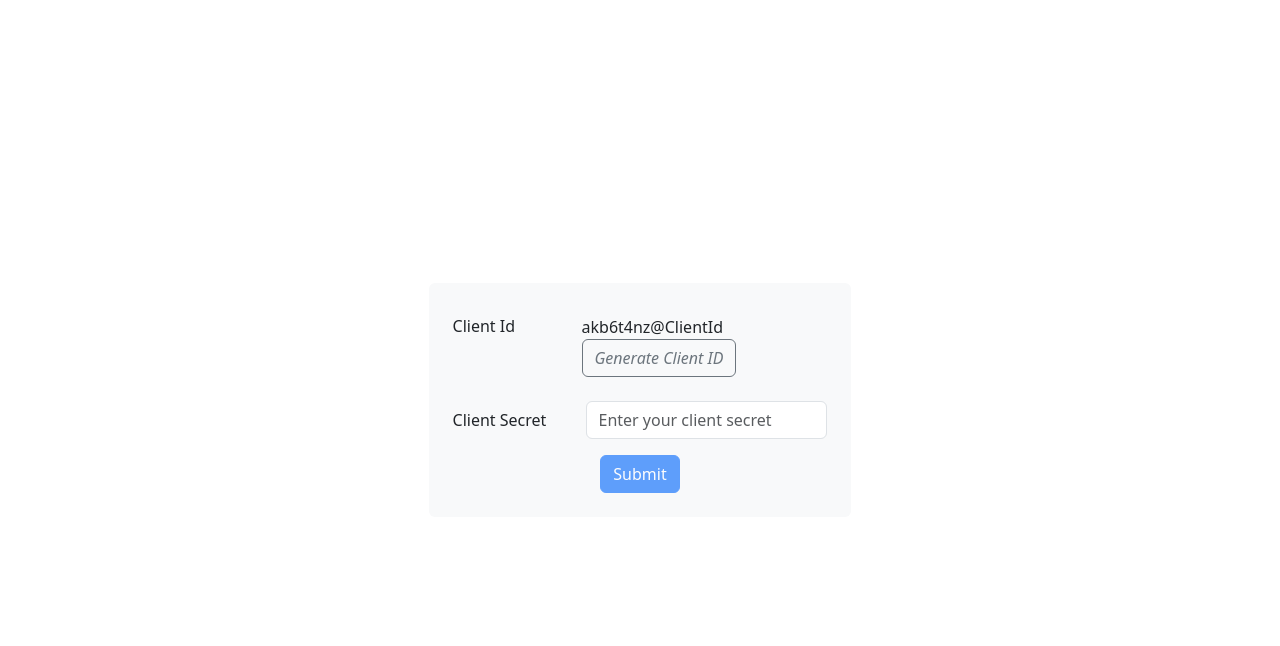
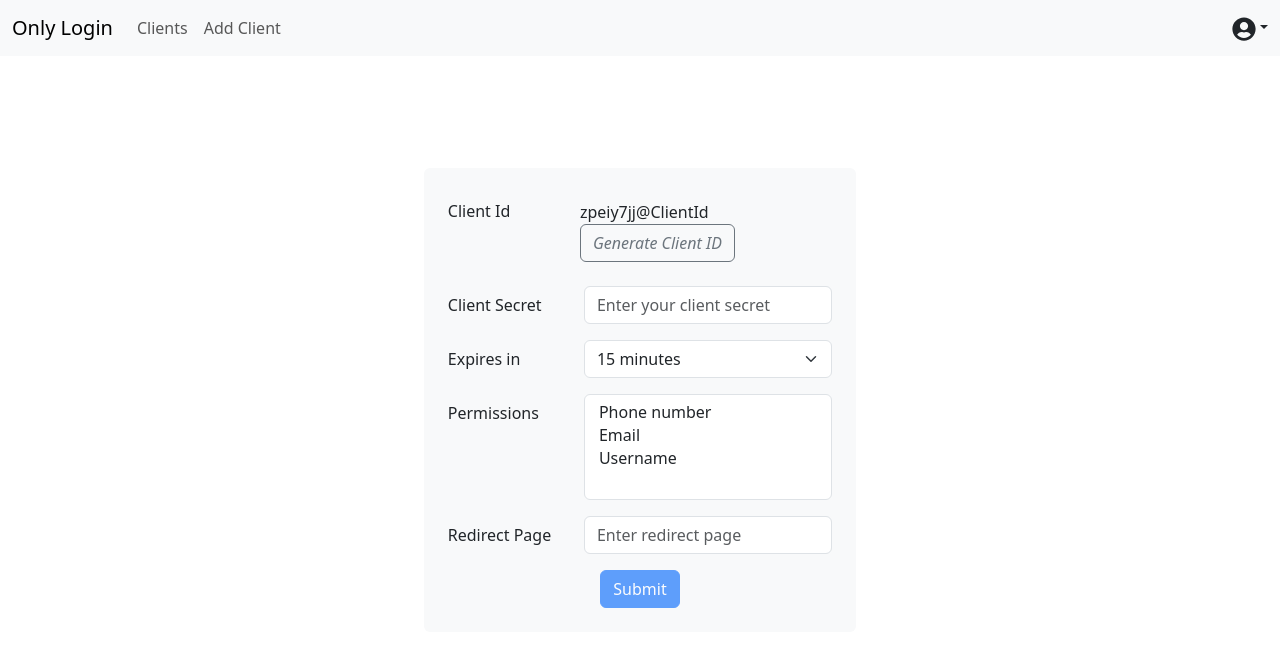
Before and after one commit to viragjain503/Single-Sign-On-Frontend, a Next.js app: page /clientdetails in a window 1280 px wide. Shown: the top 646 px of the page. Built offline with nearby package versions, Linux system fonts and the light colour scheme; sample sign-in values are in the browser's storage.

Commit message:
Navbar, email based clientdetails return, delete button for client

```diff
--- a/components/ClientDetails.js
+++ b/components/ClientDetails.js
@@ -5,9 +5,12 @@ import Container from 'react-bootstrap/Container';
 import Row from 'react-bootstrap/Row';
 import Col from 'react-bootstrap/Col';
 import BasicExample from './Form';
+import MyNavbar from '../components/MyNavbar';
 
 function ClientDetails() {
   return (
+    <>
+    <MyNavbar/>
     <div style={{ display: 'flex', justifyContent: 'center', alignItems: 'center', minHeight: '100vh' }}>
       <Container className="d-flex align-items-center justify-content-center">
         <Row>
@@ -17,6 +20,8 @@ function ClientDetails() {
         </Row>
       </Container>
     </div>
+    </>
+
   );
 }
 
--- a/components/Form.js
+++ b/components/Form.js
@@ -9,6 +9,9 @@ function EnhancedExample() {
   const [clientId, setClientId] = useState("-----------");
   const [clientSecret, setClientSecret] = useState("");
   const [validClientSecret, setValidClientSecret] = useState(true);
+  const [expiresIn, setExpiresIn] = useState("15m");
+  const [permissions, setPermissions] = useState([]);
+  const [redirectPage, setRedirectPage] = useState("");
   const [isFormValid, setIsFormValid] = useState(false);
 
   const generateClientId = () => {
@@ -20,16 +23,50 @@ function EnhancedExample() {
     const newClientSecret = event.target.value;
     setClientSecret(newClientSecret);
 
-    if (newClientSecret.length >= 8 &&
-        /^[a-zA-Z0-9@#$!-]+$/.test(newClientSecret) &&
-        /[!@#$]/.test(newClientSecret)) {
+    if (
+      newClientSecret.length >= 8 &&
+      /^[a-zA-Z0-9@#$!-]+$/.test(newClientSecret) &&
+      /[!@#$]/.test(newClientSecret)
+    ) {
       setValidClientSecret(true);
+    } else {
+      setValidClientSecret(false);
+    }
+  };
+
+  const handleExpiresInChange = (event) => {
+    setExpiresIn(event.target.value);
+  };
+
+  const handlePermissionsChange = (event) => {
+    const selectedPermissions = Array.from(
+      event.target.selectedOptions,
+      (option) => option.value
+    );
+    setPermissions(selectedPermissions);
+  };
+
+  const handleRedirectPageChange = (event) => {
+    setRedirectPage(event.target.value);
+  };
+
+  useEffect(() => {
+    generateClientId();
+  }, []);
+
+  useEffect(() => {
+    if (
+      clientSecret &&
+      validClientSecret &&
+      expiresIn &&
+      permissions.length > 0 &&
+      redirectPage
+    ) {
       setIsFormValid(true);
     } else {
-      setValidClientSecret(false);
       setIsFormValid(false);
     }
-  };
+  }, [clientSecret, validClientSecret, expiresIn, permissions, redirectPage]);
 
   const handleSubmit = async (event) => {
     event.preventDefault(); // Prevent default form submission
@@ -38,6 +75,10 @@ function EnhancedExample() {
     const formData = {
       clientId: clientId,
       clientSecret: clientSecret,
+      expiresIn: expiresIn,
+      permissions: permissions,
+      redirectPage: redirectPage,
+      email: localStorage.getItem("Email")
     };
 
     try {
@@ -45,6 +86,7 @@ function EnhancedExample() {
         method: "POST",
         headers: {
           "Content-Type": "application/json",
+          "token": localStorage.getItem("jwtToken")
         },
         body: JSON.stringify(formData),
       });
@@ -99,7 +141,55 @@ function EnhancedExample() {
           </Form.Control.Feedback>
         </Col>
       </Form.Group>
+{/* Expires In */}
+<Form.Group as={Row} className="mb-3" controlId="expiresIn">
+        <Form.Label column sm="4">
+          Expires in
+        </Form.Label>
+        <Col sm="8">
+          <Form.Select
+            value={expiresIn}
+            onChange={handleExpiresInChange}
+          >
+            <option value="15m">15 minutes</option>
+            <option value="30m">30 minutes</option>
+            <option value="60m">60 minutes</option>
+          </Form.Select>
+        </Col>
+      </Form.Group>
 
+      {/* Permissions */}
+      <Form.Group as={Row} className="mb-3" controlId="permissions">
+        <Form.Label column sm="4">
+          Permissions
+        </Form.Label>
+        <Col sm="8">
+          <Form.Select
+            multiple
+            value={permissions}
+            onChange={handlePermissionsChange}
+          >
+            <option value="Phone">Phone number</option>
+            <option value="Email">Email</option>
+            <option value="Username">Username</option>
+          </Form.Select>
+        </Col>
+      </Form.Group>
+
+      {/* Redirect Page */}
+      <Form.Group as={Row} className="mb-3" controlId="redirectPage">
+        <Form.Label column sm="4">
+          Redirect Page
+        </Form.Label>
+        <Col sm="8">
+          <Form.Control
+            type="text"
+            placeholder="Enter redirect page"
+            value={redirectPage}
+            onChange={handleRedirectPageChange}
+          />
+        </Col>
+      </Form.Group>
       <div className="text-center">
         <Button variant="primary" type="submit" disabled={!isFormValid}>
           Submit
--- /dev/null
+++ b/components/MyNavbar.js
@@ -0,0 +1,58 @@
+import React from 'react';
+import Navbar from 'react-bootstrap/Navbar';
+import Container from 'react-bootstrap/Container';
+import Nav from 'react-bootstrap/Nav';
+import NavDropdown from 'react-bootstrap/NavDropdown';
+import Button from 'react-bootstrap/Button';
+import { FaUserCircle } from 'react-icons/fa'; // Import the icon for the round profile button
+import { useRouter } from "next/router";
+
+function NavScrollExample() {
+
+  const router = useRouter();
+
+  // Function to handle logout
+  const handleLogout = () => {
+    // Implement your logout logic here
+    localStorage.clear();
+    router.push("/login");
+  };
+
+  return (
+    <Navbar expand="lg" className="bg-body-tertiary" fixed="top">
+    <Container fluid>
+      <Navbar.Brand href="#">Only Login</Navbar.Brand>
+      <Navbar.Toggle aria-controls="navbarScroll" />
+      <Navbar.Collapse id="navbarScroll">
+        <Nav className="me-auto my-2 my-lg-0" style={{ maxHeight: '100px' }} navbarScroll>
+          <Nav.Link href="/clients">Clients</Nav.Link>
+          <Nav.Link href="/clientdetails">Add Client</Nav.Link>
+          {/* <NavDropdown title="Link" id="navbarScrollingDropdown">
+            <NavDropdown.Item href="#action3">Action</NavDropdown.Item>
+            <NavDropdown.Item href="#action4">Another action</NavDropdown.Item>
+            <NavDropdown.Divider />
+            <NavDropdown.Item href="#action5">Something else here</NavDropdown.Item>
+          </NavDropdown>
+          <Nav.Link href="#" disabled>
+            Link
+          </Nav.Link> */}
+        </Nav>
+        <div className="d-flex align-items-center">
+          {/* Round Profile Button with Dropdown */}
+          <NavDropdown
+            align="end"
+            title={<FaUserCircle size={24} />}
+            id="profile-dropdown"
+          >
+            <NavDropdown.Item href="#">Profile</NavDropdown.Item>
+            <NavDropdown.Divider />
+            <NavDropdown.Item onClick={handleLogout}>Logout</NavDropdown.Item>
+          </NavDropdown>
+        </div>
+      </Navbar.Collapse>
+    </Container>
+  </Navbar>
+  );
+}
+
+export default NavScrollExample;
--- a/package.json
+++ b/package.json
@@ -15,6 +15,7 @@
     "react": "^18.2.0",
     "react-bootstrap": "^2.8.0",
     "react-dom": "^18.2.0",
+    "react-icons": "^4.10.1",
     "react-router-dom": "^6.15.0",
     "timers": "^0.1.1"
   }
--- a/pages/clients.js
+++ b/pages/clients.js
@@ -2,11 +2,13 @@
 import 'bootstrap/dist/css/bootstrap.min.css';
 import Clients from '../components/Clients'
 import ProtectedRoute from '@/components/ProtectedRoute';
+import MyNavbar from '../components/MyNavbar';
 
 export default function ClienDetails() {
   return (
     <>
       <ProtectedRoute>
+        <MyNavbar/>
         <Clients/>
       </ProtectedRoute>
     </>
--- a/pages/index.js
+++ b/pages/index.js
@@ -1,8 +1,5 @@
 import React from "react";
-import { BrowserRouter as Router, Route, Switch } from "react-router-dom";
 import Login from "../pages/login";
-import VerifyOTPPage from "../pages/verifyotp";
-import Signup from "../pages/signup";
 
 function App() {
   return (
--- a/pages/login.js
+++ b/pages/login.js
@@ -38,6 +38,7 @@ function Login() {
 
       if(data.isValid){
         localStorage.setItem('jwtToken',data.token)
+        localStorage.setItem('Email',identifier)
         router.push("/clients");
       }else{
         setMessage("Incorrect credentials")
@@ -56,7 +57,7 @@ function Login() {
         <Card.Title className="text-center">Login</Card.Title>
         <Form onSubmit={handleSubmit}>
           <Form.Group className="mb-3" controlId="formBasicIdentifier">
-            <Form.Label>Email or Username</Form.Label>
+            <Form.Label>Email</Form.Label>
             <Form.Control
               type="text"
               placeholder="Enter email or username"
--- a/pages/verifyotp.js
+++ b/pages/verifyotp.js
@@ -45,7 +45,9 @@ function VerifyOTPPage() {
 
         if (response.ok) {
           // Perform successful action, e.g., route to a success page
-          localStorage.setItem("jwtToken",data.token)
+          const data = await response.json();
+          localStorage.setItem("jwtToken",data.token);
+          localStorage.setItem('Email',identifier) ;
           router.push("/clientdetails");
         } else {
           console.error("Failed to verify OTP:", response.statusText);
```
Also changed, not shown: app/layout.js (+20 -2 lines), components/ClientCard.js (+93 -3 lines), components/Clients.js (+21 -5 lines), 1 other file (tests, documents, lock files or other folders).
